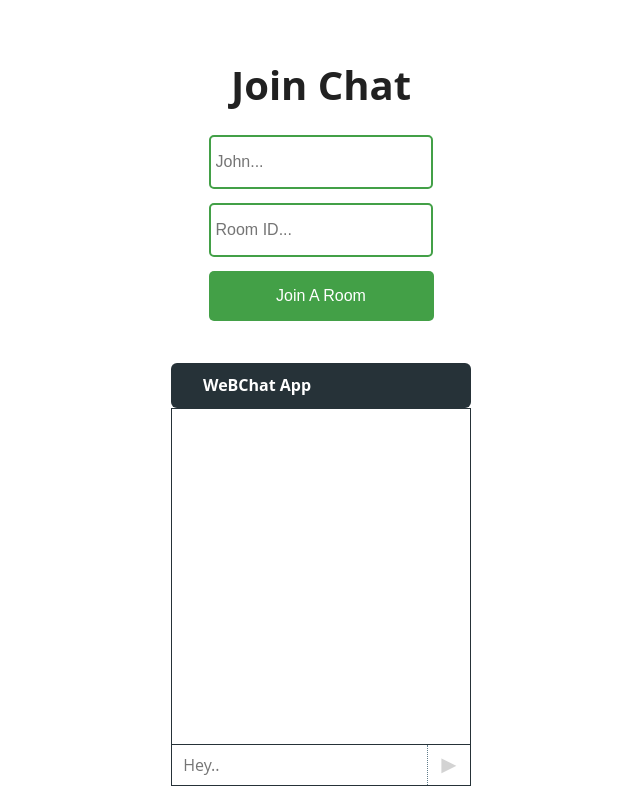
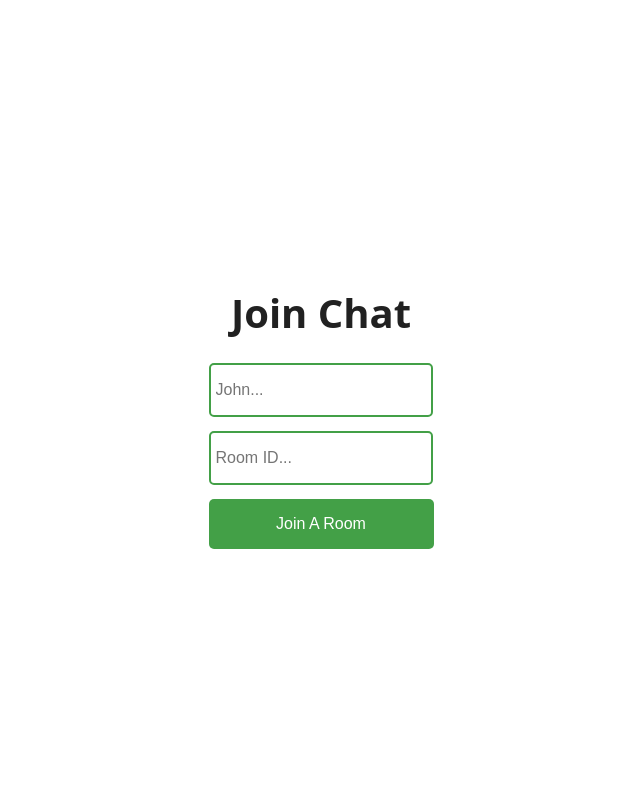
Before and after one commit to geeekgod/chat-app, a React (Create React App) app in the folder client/: page / in a window 1280 px wide. Shown: the whole page, without its empty margins (319-959 px from the left). Built offline with nearby package versions, Linux system fonts and the light colour scheme; no server answers.

Commit message:
chore: show chat on joined room

```diff
--- a/client/src/App.js
+++ b/client/src/App.js
@@ -14,11 +14,13 @@ const App = () => {
     if (username !== "" && username !== " " && room !== "" && room !== " ") {
       console.log("hello");
       socket.emit("join_room", room);
+      setShowChat(true);
     }
   };
 
   return (
     <div className="App">
+      {!showChat ? (
         <div className="joinChatContainer">
           {" "}
           <h3>Join Chat</h3>
@@ -38,7 +40,9 @@ const App = () => {
           />
           <button onClick={joinRoom}>Join A Room</button>{" "}
         </div>
+      ) : (
         <Chat socket={socket} username={username} room={room} />
+      )}
     </div>
   );
 };
```
Lines whose indentation alone changed are shown as unchanged.
